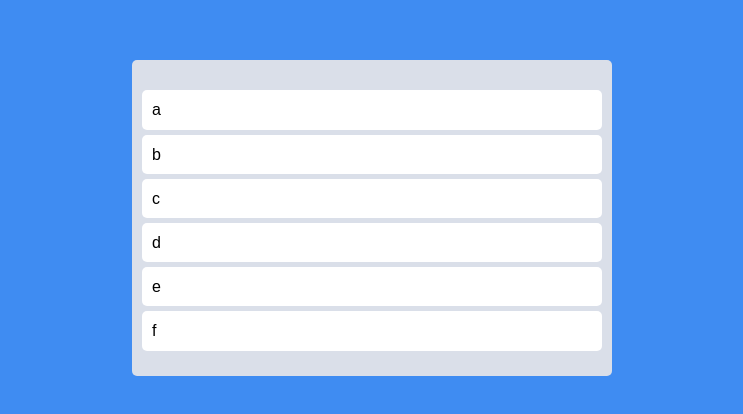
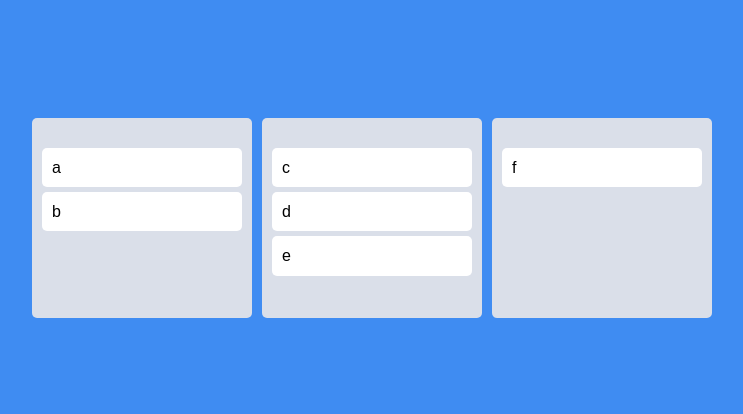
Before and after one commit to fredkeemhaus/trello-clone, a React (Create React App) app: page / in a window 1280 px wide. Shown: the part 182-596 px from the top of the page, without its empty margins (268-1011 px from the left). Built offline with nearby package versions, Linux system fonts and the light colour scheme.

Commit message:
Multi Boards

```diff
--- a/src/App.tsx
+++ b/src/App.tsx
@@ -2,10 +2,11 @@
 import styled from 'styled-components';
 import {useRecoilState} from "recoil";
 import {toDoState} from "./atoms";
+import Board from "./Components/Board";
 
 const Wrapper = styled.div`
   display: flex;
-  max-width: 480px;
+  max-width: 680px;
   width: 100%;
   margin 0 auto;
   justify-content: center;
@@ -16,59 +17,26 @@
 const Boards = styled.div`
   display: grid;
   width: 100%;
-  grid-template-columns: repeat(1, 1fr);
-`
-
-const Board = styled.div`
-  padding: 20px 10px;
-  padding-top: 30px;
-  background-color: ${(props) => props.theme.boardColor};
-  border-radius: 5px;
-  min-height: 200px;
-`
-
-const Card = styled.div`
-  border-radius: 5px;
-  margin-bottom: 5px;
-  padding: 10px 10px;
-  background-color: ${(props) => props.theme.cardColor};
+  gap: 10px;
+  grid-template-columns: repeat(3, 1fr);
 `
 
 function App() {
   const [toDos, setToDos] = useRecoilState(toDoState);
   const onDragEnd = ({draggableId, destination, source}: DropResult) => {
     if(!destination) return;
-    setToDos(oldTodos => {
-      const copyTodos = [...oldTodos];
-      // 1) Delete item on source.index;
-      copyTodos.splice(source.index, 1);
-      // 2) Put back the item on the destination. index
-      copyTodos.splice(destination.index, 0, draggableId);
-      return copyTodos;
-    })
+    // setToDos(oldTodos => {
+    //   const toDosCopy = [...oldTodos];
+    //   toDosCopy.splice(source.index, 1);
+    //   toDosCopy.splice(destination.index, 0, draggableId);
+    //   return toDosCopy;
+    // })
   }
 
   return <DragDropContext onDragEnd={onDragEnd}>
     <Wrapper>
       <Boards>
-        <Droppable droppableId="one">
-          {(magic) => (
-              <Board ref={magic.innerRef} {...magic.droppableProps}>
-                {toDos.map((toDo, index) => {
-                  return (
-                      <Draggable key={toDo} draggableId={toDo} index={index}>
-                        {(magic) => (
-                          <Card ref={magic.innerRef} {...magic.dragHandleProps} {...magic.draggableProps}>
-                            {toDo}
-                          </Card>
-                        )}
-                      </Draggable>
-                  )
-                })}
-                {magic.placeholder}
-              </Board>
-          )}
-        </Droppable>
+        {Object.keys(toDos).map(boardId => <Board boardId={boardId} key={boardId} toDos={toDos[boardId]} />)}
       </Boards>
     </Wrapper>
   </DragDropContext>;
--- /dev/null
+++ b/src/Components/Board.tsx
@@ -0,0 +1,34 @@
+import {Droppable} from "react-beautiful-dnd";
+import DraggableCard from "./DraggableCard";
+import styled from "styled-components";
+
+const Wrapper = styled.div`
+  padding: 20px 10px;
+  padding-top: 30px;
+  background-color: ${(props) => props.theme.boardColor};
+  border-radius: 5px;
+  min-height: 200px;
+`
+
+
+interface IBoardProps {
+    toDos: string[];
+    boardId: string;
+}
+
+function Board({toDos, boardId}: IBoardProps) {
+    return (
+        <Droppable droppableId={boardId}>
+            {(magic) => (
+                <Wrapper ref={magic.innerRef} {...magic.droppableProps}>
+                    {toDos.map((toDo, index) => (
+                        <DraggableCard key={toDo} toDo={toDo} index={index} />
+                    ))}
+                    {magic.placeholder}
+                </Wrapper>
+            )}
+        </Droppable>
+    )
+}
+
+export default Board;
--- /dev/null
+++ b/src/Components/DraggableCard.tsx
@@ -0,0 +1,30 @@
+import {Draggable} from "react-beautiful-dnd";
+import styled from 'styled-components';
+import React from "react";
+
+const Card = styled.div`
+  border-radius: 5px;
+  margin-bottom: 5px;
+  padding: 10px 10px;
+  background-color: ${(props) => props.theme.cardColor};
+`;
+
+interface IDraggableCardProps {
+    toDo: string;
+    index: number
+}
+
+function DraggableCard({toDo, index}: IDraggableCardProps) {
+    console.log(toDo, "has been rendered")
+    return (
+        <Draggable key={toDo} draggableId={toDo} index={index}>
+            {(magic) => (
+                <Card ref={magic.innerRef} {...magic.dragHandleProps} {...magic.draggableProps}>
+                    {toDo}
+                </Card>
+            )}
+        </Draggable>
+    )
+}
+
+export default React.memo(DraggableCard);
--- a/src/atoms.tsx
+++ b/src/atoms.tsx
@@ -1,6 +1,14 @@
-import {atom ,selector} from "recoil";
+import {atom, selector} from "recoil";
 
-export const toDoState = atom({
+interface IToDoState {
+    [key: string]: string[];
+}
+
+export const toDoState = atom<IToDoState>({
     key: "toDo",
-    default: ["a", "b", "c", "d", "e", "f"]
+    default: {
+        to_do: ["a", "b"],
+        doing: ["c", "d", "e"],
+        done: ["f"]
+    }
 })
```
